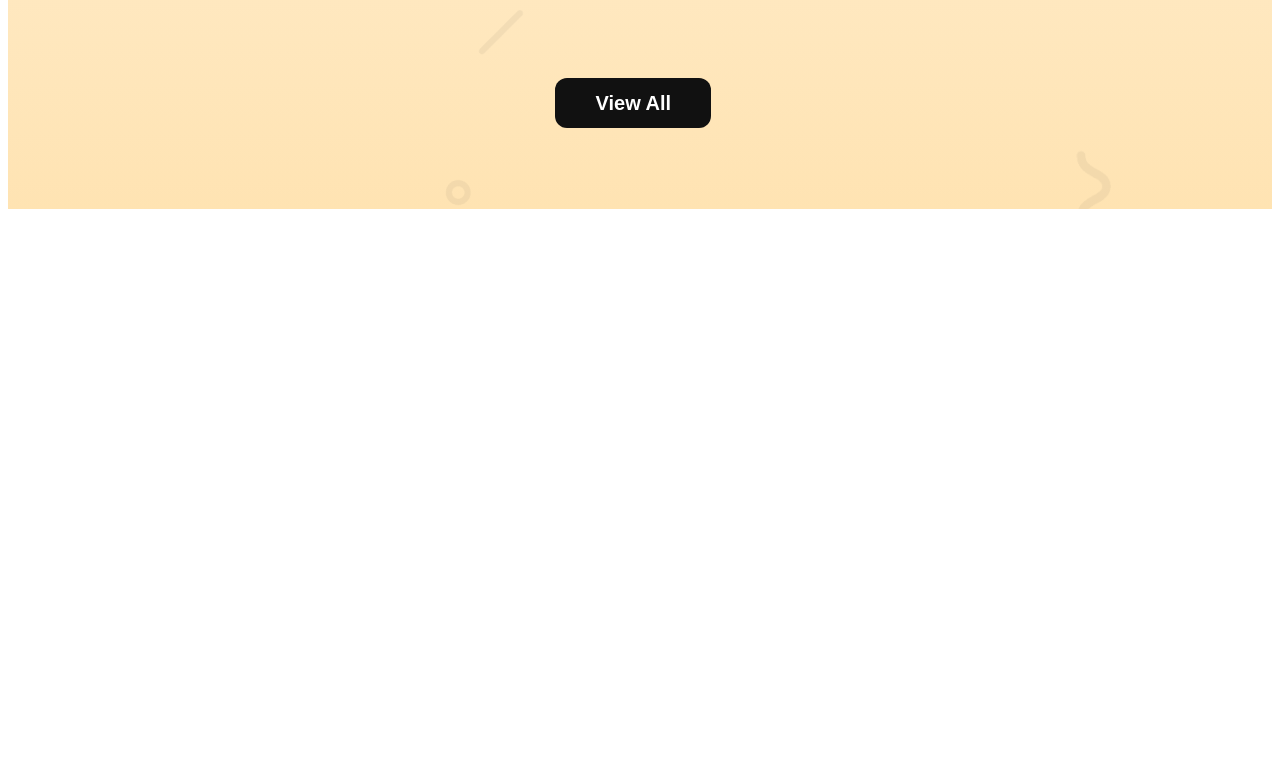
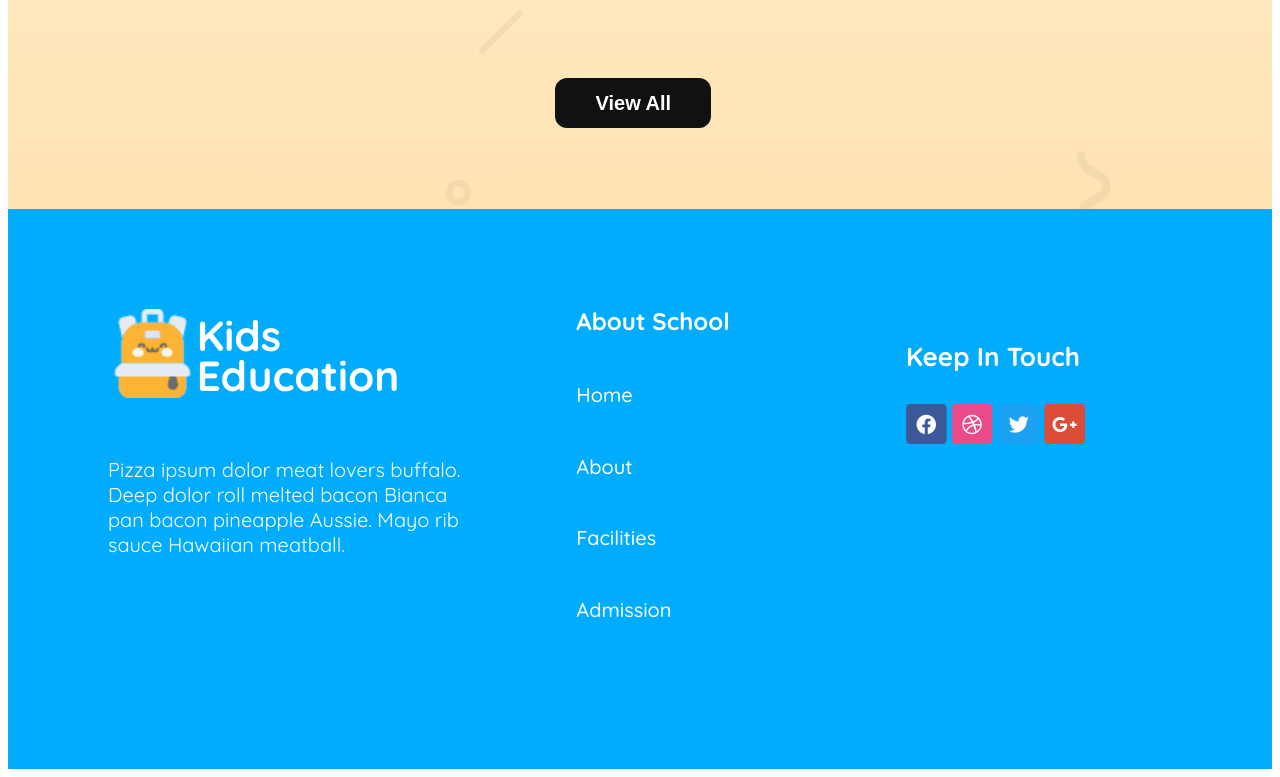
Before and after one commit to Pritomkb/Assignment_2, a plain HTML site: page index.html in a window 1280 px wide. Shown: the part 2775-3552 px from the top of the page. Before the commit the page ends 3174 px from the top, so only its background shows below. Drawn offline with Linux system fonts and the light colour scheme.

Commit message:
all done

```diff
--- a/CSS/style.css
+++ b/CSS/style.css
@@ -220,13 +220,16 @@ font-family: Georgia, 'Times New Roman', Times, serif;
 }
 
 
+
 /* section 3 */
+
+
 .section3{
     background: url("../IMG/bg.png"),linear-gradient(0.00deg, rgba(254, 163, 1, 0.3),rgba(255, 255, 255, 0.3) 100%);
     /* background-repeat: no-repeat; */
 }
 #op3 h3, .op3{
-    margin: 15% 100px;
+    margin: 15% 100px 0 100px;
 
 }
 .op3 {
@@ -304,6 +307,79 @@ margin: 15% -100% 15% 0;
     color: rgb(255, 255, 255);
     margin: 0 30px 0 0;
 }
+
+   /* Footer  */
+
+   #footer {
+    background: rgb(1, 172, 253);
+   }
+.end{
+    margin: 0 100px;
+    display: grid;
+    grid-template-columns: repeat(3, 3fr);
+    padding: 100px 0;
+    justify-content: space-between;
+    color: #ffffff;
+}
+
+  /* 1 */
+  .foot1{
+    margin-bottom: 5%;
+  }
+  .log img{
+    width: 25%;
+    height: 20%;
+  }
+  .foot1 h3{
+    margin-top: 2%;
+    font-size: 42.14px;
+    font-weight: 700;
+    line-height: 39.51px;
+
+  }
+  .foot1 p{
+    font-size: 20px;
+    font-weight: 400;
+    line-height: 25px;
+  }
+
+   /* 2 */
+
+   .foot2{
+    margin-top: -10%;
+    margin-left: 25%;
+    padding: 0 25px;
+   }
+
+.foot2 h4{
+    font-size: 24px;
+    font-weight: 700;
+    line-height: 30px;
+  }
+.foot2 h6{
+    font-size: 20px;
+    font-weight: 500;
+    line-height: 25px;
+}
+
+   /* 3  */
+
+.foot3{
+margin-left: 25%;
+}
+.foot3 h4{
+    font-size: 26px;
+    font-weight: 700;
+    line-height: 26px;
+}
+.si {
+    gap: 150px;
+}
+
+
+
+
+
 
 
 
@@ -441,5 +517,23 @@ margin: 15% -100% 15% 0;
 }
 
 
+/* footer  */
+.end{
+    margin: 0;
+    display: grid;
+    grid-template-columns: 1fr;
+    color: #ffffff;
+}
+.foot1 p{
+    padding: 18px;
+}
+.foot2{
+    margin: 0;
 
 }
+.foot3{
+    margin: 0;
+    padding: 20px;
+}
+
+}
--- a/index.html
+++ b/index.html
@@ -137,6 +137,34 @@
             </div>
 
           </section>
+    <footer id="footer" class="footer">
+        <div class="end">
+            <div class="foot1">
+                <div class="log display-flex">
+                    <img src="IMG/log.png" alt="">
+                    <h3>Kids <br>
+                        Education</h3>
+                </div>
+                <p>Pizza ipsum dolor meat lovers buffalo. Deep dolor roll melted bacon Bianca pan bacon pineapple Aussie. Mayo rib sauce Hawaiian meatball.</p>
 
+            </div>
+            <div class="foot2">
+                <h4>About School</h5>
+                    <h6>Home</h6>
+                    <h6>About</h6>
+                    <h6>Facilities</h6>
+                    <h6>Admission</h6>
+            </div>
+            <div class="foot3">
+                <h4>Keep In Touch</h4>
+                <div class="si">
+                    <img src="IMG/fb.png" alt="">
+                    <img src="IMG/dribble.png" alt="">
+                    <img src="IMG/twitter.png" alt="">
+                    <img src="IMG/google+.png" alt="">
+                </div>
+            </div>
+        </div>
+    </footer>
 </body>
 </html>
```
Also changed, not shown: IMG/log.png (added).
